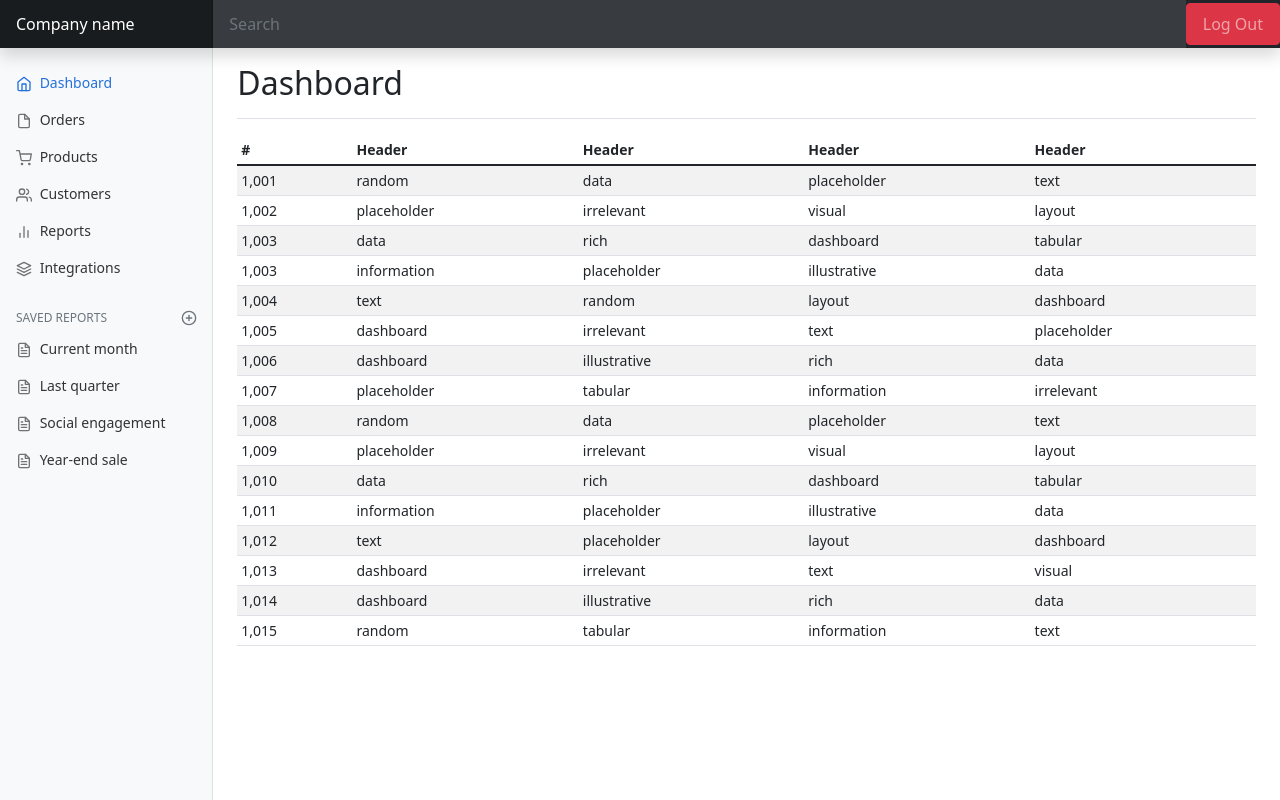
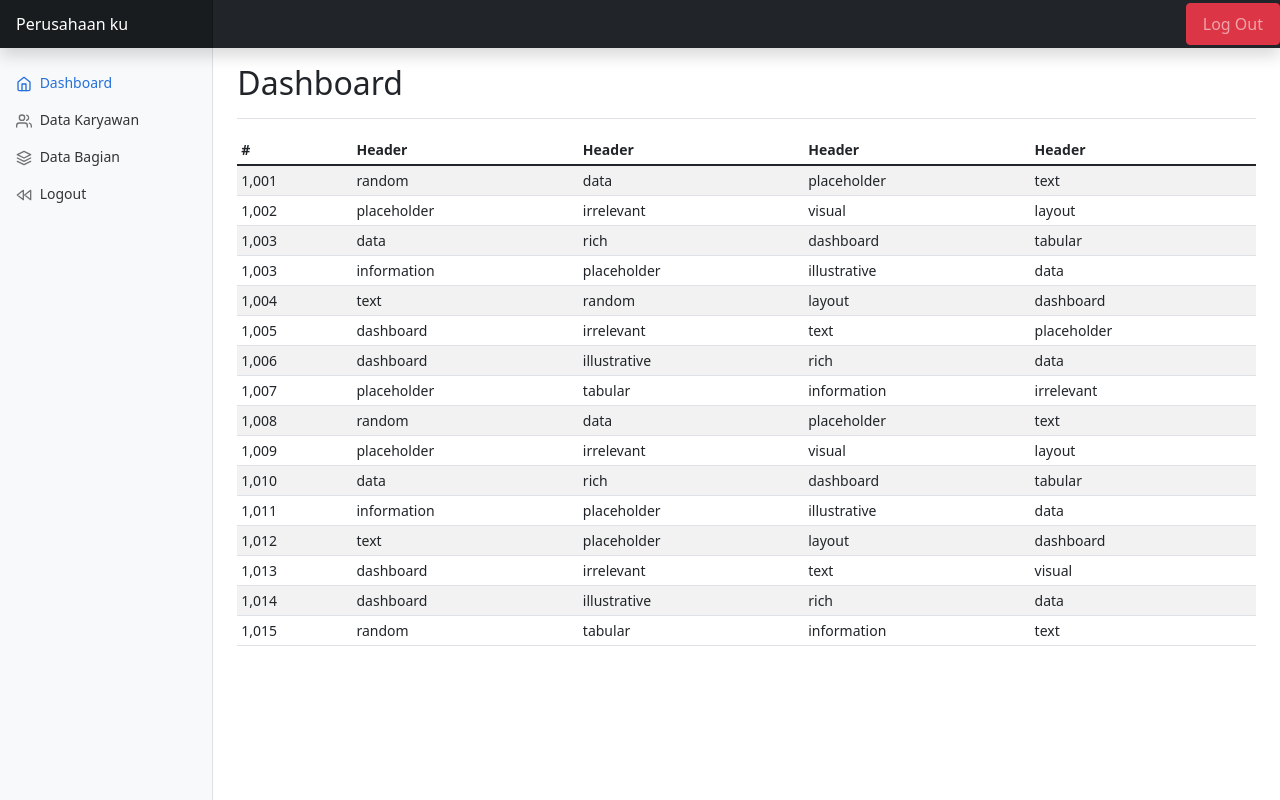
Before and after one commit to puteri-fajriatul/praktikum_karyawan, a PHP site: page /praktikum_karyawan/pages/dashboard.php in a window 1280 px wide. Run offline with PHP 8.4, Linux system fonts and the light colour scheme; the visitor is signed in with stand-in values (Sample User, id 1).

Commit message:
Pilah pilih komponen yang dipakai

```diff
--- a/pages/dashboard.php
+++ b/pages/dashboard.php
@@ -47,11 +47,10 @@ if(isset($_POST['button_logout'])){
   <body>
 
 <header class="navbar navbar-dark sticky-top bg-dark flex-md-nowrap p-0 shadow">
-  <a class="navbar-brand col-md-3 col-lg-2 me-0 px-3" href="#">Company name</a>
+  <a class="navbar-brand col-md-3 col-lg-2 me-0 px-3" href="#">Perusahaan ku</a>
   <button class="navbar-toggler position-absolute d-md-none collapsed" type="button" data-bs-toggle="collapse" data-bs-target="#sidebarMenu" aria-controls="sidebarMenu" aria-expanded="false" aria-label="Toggle navigation">
     <span class="navbar-toggler-icon"></span>
   </button>
-  <input class="form-control form-control-dark w-100" type="text" placeholder="Search" aria-label="Search">
   <div class="navbar-nav">
     <div class="nav-item text-nowrap">
     <form method="post">
@@ -74,68 +73,25 @@ if(isset($_POST['button_logout'])){
           </li>
           <li class="nav-item">
             <a class="nav-link" href="#">
-              <span data-feather="file"></span>
-              Orders
-            </a>
-          </li>
-          <li class="nav-item">
-            <a class="nav-link" href="#">
-              <span data-feather="shopping-cart"></span>
-              Products
-            </a>
-          </li>
-          <li class="nav-item">
-            <a class="nav-link" href="#">
               <span data-feather="users"></span>
-              Customers
-            </a>
-          </li>
-          <li class="nav-item">
-            <a class="nav-link" href="#">
-              <span data-feather="bar-chart-2"></span>
-              Reports
+              Data Karyawan
             </a>
           </li>
           <li class="nav-item">
             <a class="nav-link" href="#">
               <span data-feather="layers"></span>
-              Integrations
-            </a>
-          </li>
-        </ul>
-
-        <h6 class="sidebar-heading d-flex justify-content-between align-items-center px-3 mt-4 mb-1 text-muted">
-          <span>Saved reports</span>
-          <a class="link-secondary" href="#" aria-label="Add a new report">
-            <span data-feather="plus-circle"></span>
-          </a>
-        </h6>
-        <ul class="nav flex-column mb-2">
-          <li class="nav-item">
-            <a class="nav-link" href="#">
-              <span data-feather="file-text"></span>
-              Current month
+              Data Bagian
             </a>
           </li>
           <li class="nav-item">
             <a class="nav-link" href="#">
-              <span data-feather="file-text"></span>
-              Last quarter
+              <span data-feather="rewind"></span>
+             Logout
             </a>
           </li>
-          <li class="nav-item">
-            <a class="nav-link" href="#">
-              <span data-feather="file-text"></span>
-              Social engagement
-            </a>
-          </li>
-          <li class="nav-item">
-            <a class="nav-link" href="#">
-              <span data-feather="file-text"></span>
-              Year-end sale
-            </a>
-          </li>
+
         </ul>
+
       </div>
     </nav>
 
```
